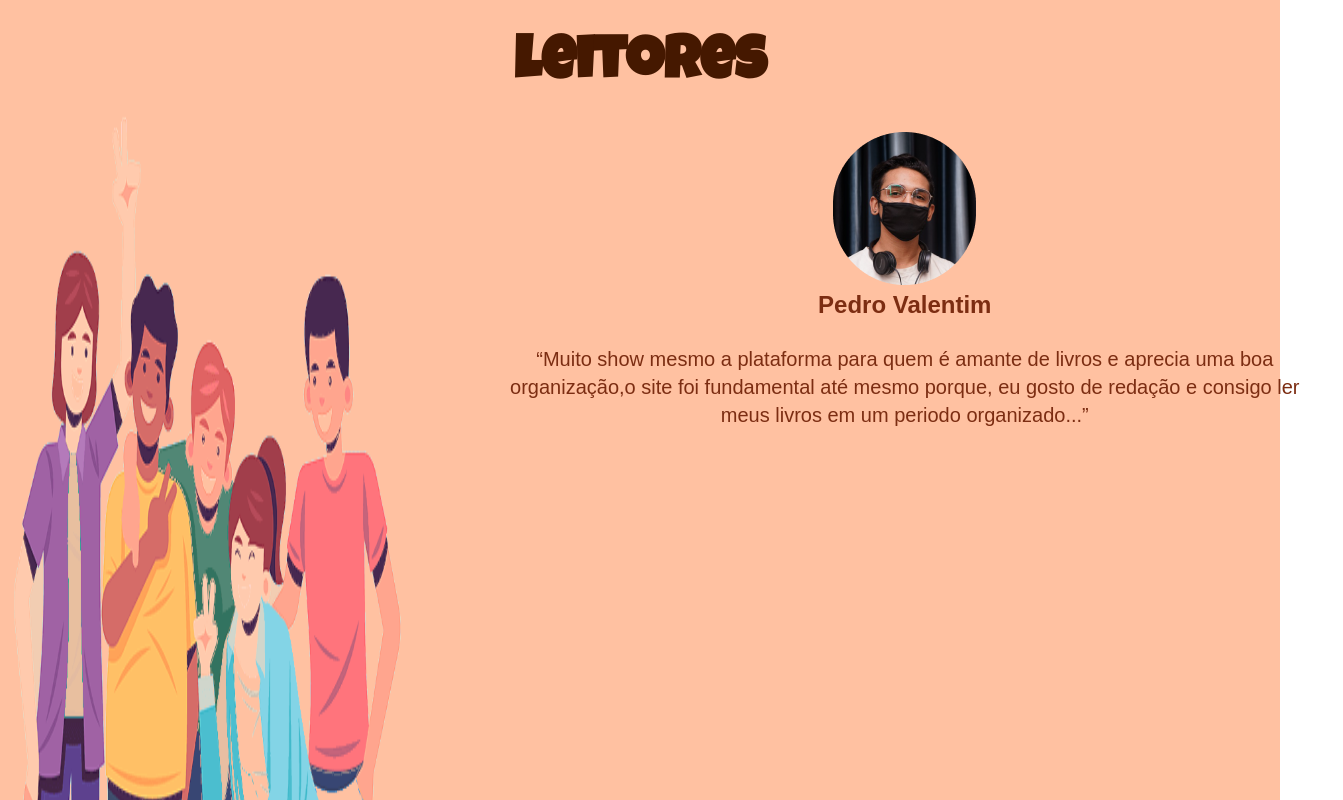
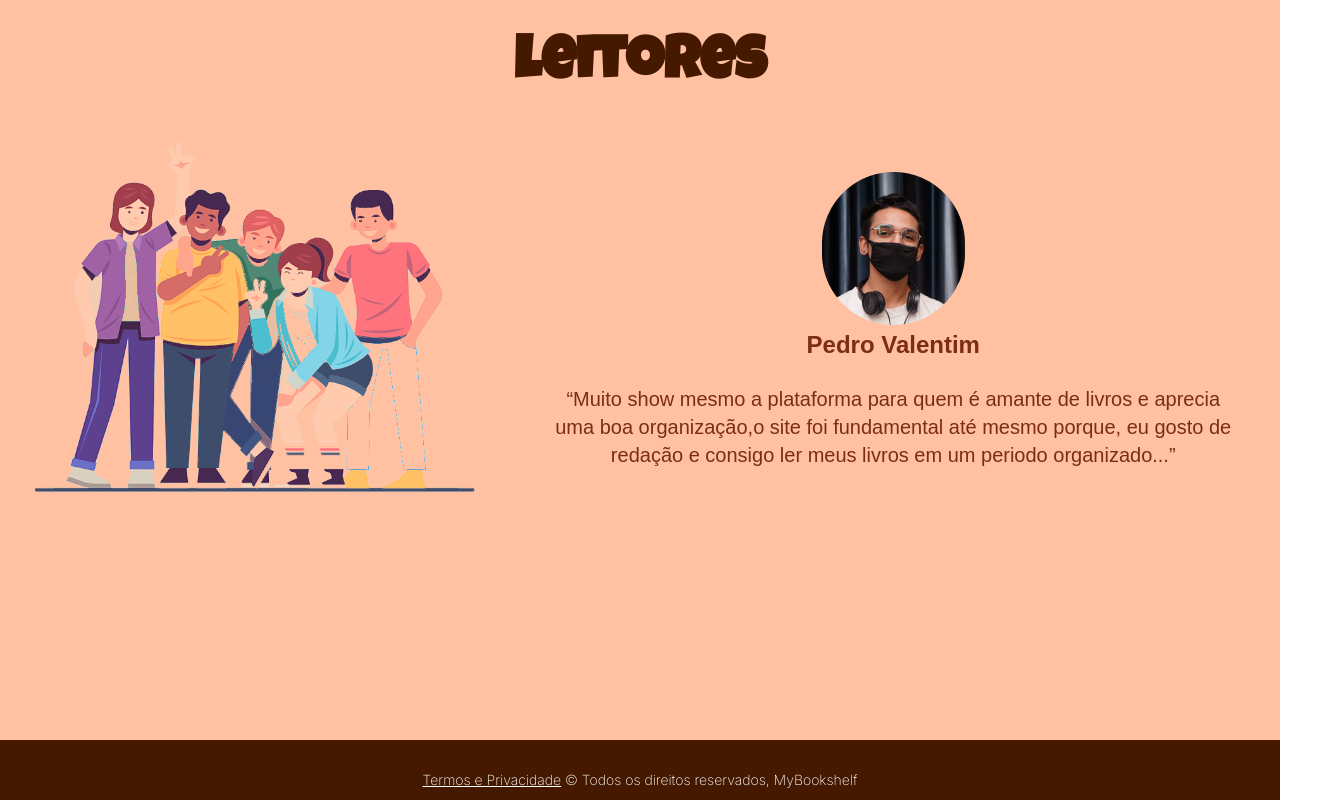
Before and after one commit to Calteryeker/my-bookshelf, a Next.js app in the folder frontend/: page / in a window 1280 px wide. Shown: the part 1660-2460 px from the top of the page, 1343 px wide, since content can reach past the window. Built offline with nearby package versions, Linux system fonts and the light colour scheme; a web font is replaced by a local one.

Commit message:
index finished

```diff
--- a/frontend/src/components/Footer.js
+++ b/frontend/src/components/Footer.js
@@ -1,7 +1,7 @@
 const Footer = () => {
     return (
         <div className="flex items-center justify-around bg-brow_pod-1 h-20 ">
-            <p className="text-white text-sm text-center font-inter">Termos e Privacidade  © Todos os direitos reservados, MyBookshelf</p>
+            <p className="text-white text-sm text-center font-inter"><u>Termos e Privacidade</u> © Todos os direitos reservados, MyBookshelf</p>
         </div>
      );
 }
--- a/frontend/src/components/Navbar.js
+++ b/frontend/src/components/Navbar.js
@@ -14,7 +14,6 @@ const Navbar = () => {
         <div className='shadow-md w-full fixed top-0 left-0'>
             <div className='md_c:flex items-center justify-between bg-white py-4 md_c:px-10 px-7'>
                 <div className='font-bold text-2xl cursor-pointer items-center font-[Poppins] text-gray-800'>
-                    {/* div do logo */}
                     <a href="/" className="flex items-center">
                         <Image src="/images/logo.png" width={80} height={80} />
                         <span className="self-center text-[26px] sm_c:text-[30px] font-luck whitespace-nowrap text-red-900">My Bookshelf</span>
--- a/frontend/src/pages/index.js
+++ b/frontend/src/pages/index.js
@@ -15,7 +15,7 @@ export default function Home() {
         <div className="pb-8 pt-28 sm: md_c:pb-20 lg:max-w-2xl lg:w-full lg:pb-28 xl:pb-50">
           <main className="mt-10 mx-auto max-w-7xl px-4 sm:mt-12 sm:px-6 md:mt-16 lg:mt-20 lg:px-8 xl:mt-28">
             <div className="sm:text-center lg:text-left">
-              <h1 className="text-6xl tracking-tight font-extrabold text-gray-900 sm_c:text-7xl md:text-6xl">
+              <h1 className="text-6xl tracking-tight font-extrabold text-gray-900 sm_c:text-6xl md:text-6xl">
                 <span className="block xl:inline text-white font-luck tracking-wide">My Bookshelf para todos</span>
               </h1>
               <p className=" font-luck tracking-wide mt-3  text-pink-200 sm_c:mt-5 sm_c:text-2xl sm_c:max-w-xl sm:mx-auto md:mt-5 md:text-xl lg:mx-0">
@@ -23,7 +23,7 @@ export default function Home() {
               </p>
               <div className="mt-5 sm:mt-8 sm:flex sm:justify-center lg:justify-start">
                 <div className="rounded-md shadow">
-                  <a href="/signup" className="font-luck w-full flex items-center justify-center px-8 py-6 border border-transparent sm_c:text-2xl font-normal rounded-md text-orange-900 bg-romantic-1  hover:text-white hover:bg-orange-500 md:py-4 md:text-lg md:px-10 ">
+                  <a href="/signup" className="font-luck w-full flex items-center justify-center px-8 py-6 border border-transparent sm_c:text-2xl font-normal rounded-md text-orange-900 bg-romantic-1  hover:text-white hover:bg-orange-500 duration-500 md:py-4 md:text-lg md:px-10 ">
                     Vamos começar ! </a>
                 </div>
               </div>
@@ -46,10 +46,10 @@ export default function Home() {
       <div className="min-h-screen flex flex-col items-center justify-start  bg-white-900 bg-romantic-1 md_c:min-h-screen">
         <h2 className="font-bold items-center-top font-luck text-brow_pod-1 sm_c:mt-24 sm_c:text-center sm_c:text-7xl md_c:text-6xl md_c:mt-24">leitores</h2>
         <div className="flex lg:flex-row">
-          <div className=" hidden lg:flex lg:w-[1200px] lg:h-[1200px]">
-            <img className="  " src="/images/logo_section3.png" alt="" />
+          <div className="hidden lg:block">
+            <img className="lg:mt-10 lg:w-[1300px]" src="/images/logo_section3.png" alt="" />
           </div>
-          <div className="justify-center">
+          <div className="justify-center lg:mt-10">
             <img className=" sm_c:mt-9 sm_c:mx-auto" src="/images/persona.png" alt="" />
             <p className=" sm_c:mt-1 sm_c:text-2xl sm_c:font-extrabold sm_c:text-center sm_c:mx-10 sm_c:font-lekton sm_c:text-orange-900 ">Pedro Valentim</p>
             <p className=" sm_c:mt-6 sm_c:text-xl  sm_c:text-center sm_c:mx-10 sm_c:font-lekton sm_c:text-orange-900 ">
@@ -58,8 +58,6 @@ export default function Home() {
           </div>
         </div>
       </div>
-
-
       <Footer />
     </div>
 
```
Also changed, not shown: frontend/src/styles/globals.css (+0 -21 lines).
